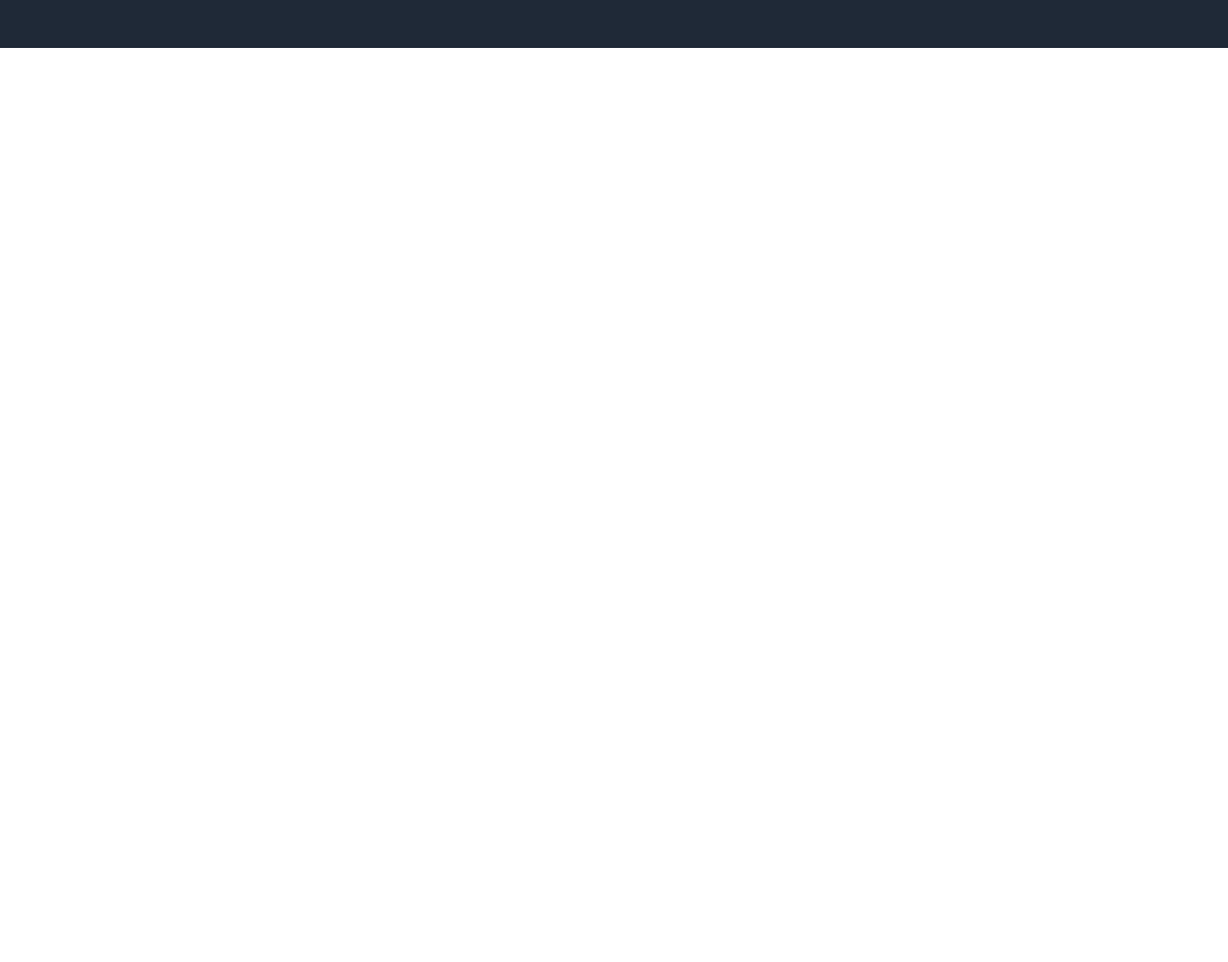
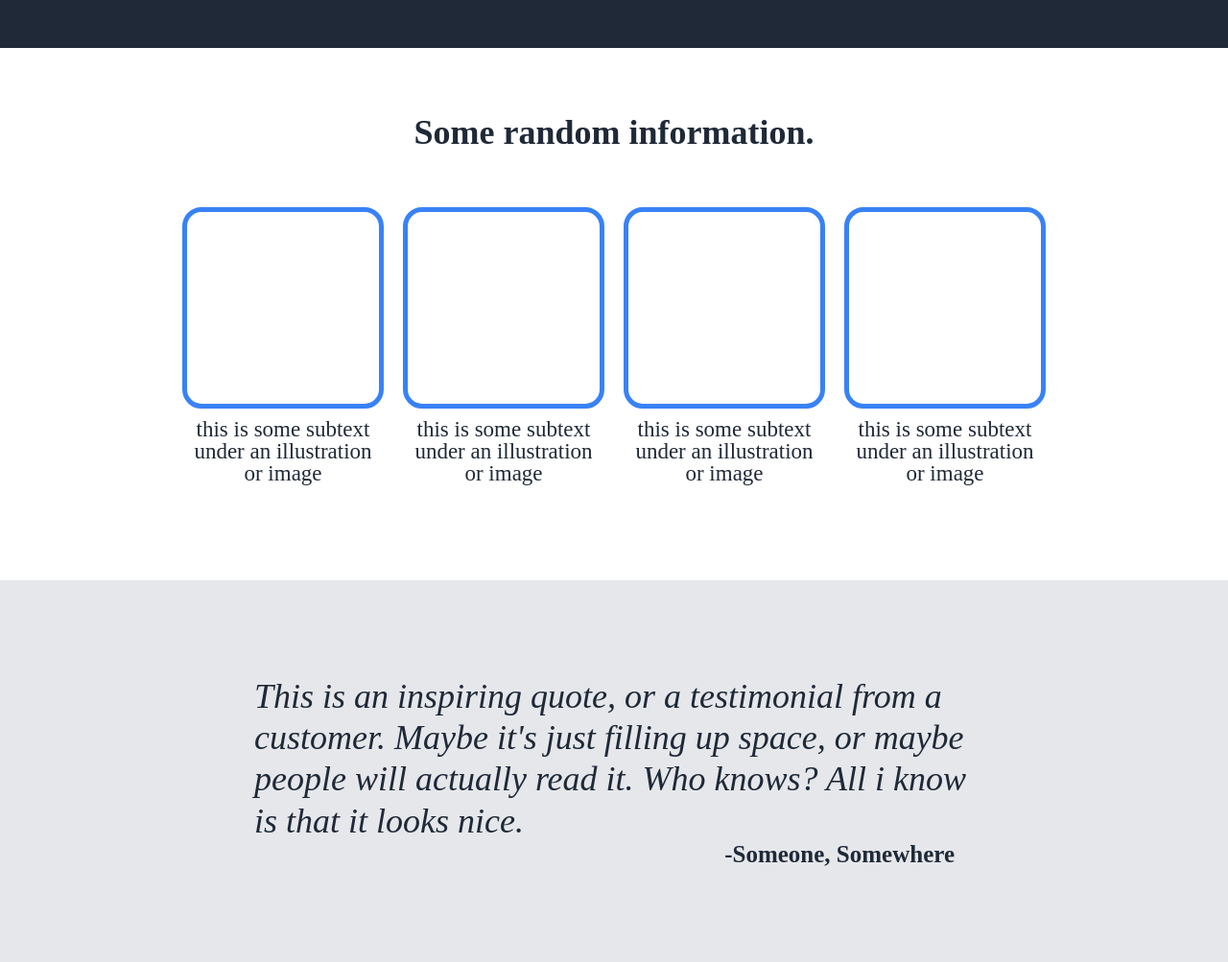
Before and after one commit to Pun244/landing-page, a plain HTML site: page index.html in a window 1280 px wide. Shown: the part 500-1503 px from the top of the page at 96% size. Before the commit the page ends 800 px from the top, so only its background shows below. Drawn offline with Linux system fonts and the light colour scheme.

Commit message:
Add info and quote section

```diff
--- a/index.css
+++ b/index.css
@@ -96,3 +96,80 @@ p {
     height: 300px;
     flex-basis: 600px;
 }
+
+.infocontainer {
+    display: flex;
+    width: 100%;
+    flex-direction: column;
+    align-items: center;
+    background-color: white;
+    padding-top: 70px;
+    padding-bottom: 100px;
+    gap: 20px;
+}
+
+.infotext {
+    font-size: 36px;
+    font-weight: bold;
+    color: #1f2937;
+}
+
+.iteminfocontainer {
+    display: flex;
+    padding-top: 40px;
+    justify-content: center;
+    width: 100%;
+    gap: 20px;
+}
+
+.info {
+    width: 210px;
+    display: flex;
+    flex-direction: column;
+    gap: 10px;
+}
+
+.emptybox {
+    border: 5px solid #3882f6;
+    border-radius: 20px;
+    height: 200px;
+    width: 200px;
+}
+
+.text {
+    font-size: 23px;
+    color: #1f2937;
+    text-align: center;
+}
+
+.quotecontainer {
+    display: flex;
+    justify-content: center;
+    width: 100%;
+    padding-top: 100px;
+    padding-bottom: 100px;
+    background-color: #e5e7eb;
+}
+
+.quoteitem {
+    display: flex;
+    flex-direction: column;
+    justify-content: center;
+    align-items: center;
+    width: 750px;
+}
+
+.quotetext {
+    font-size: 36px;
+    font-style: italic;
+    color: #1f2937;
+    line-height: 1.2em;
+}
+
+.quoteauthor {
+    align-self: flex-end;
+    font-weight: bold;
+    font-size: 25px;
+    color: #1f2937;
+    padding-right: 20px;
+}
--- a/index.html
+++ b/index.html
@@ -25,6 +25,35 @@
 
             <div class="imageplaceholder">this is a placeholder for an image</div>
         </div>
+
+            <div class="infocontainer">
+                <div class="infotext">Some random information.</div>
+                <div class="iteminfocontainer">
+                    <div class="info">
+                        <div class="emptybox"></div>
+                        <div class="text">this is some subtext under an illustration or image</div>
+                    </div>
+                    <div class="info">
+                        <div class="emptybox"></div>
+                        <div class="text">this is some subtext under an illustration or image</div>
+                    </div>
+                    <div class="info">
+                        <div class="emptybox"></div>
+                        <div class="text">this is some subtext under an illustration or image</div>
+                    </div>
+                    <div class="info">
+                        <div class="emptybox"></div>
+                        <div class="text">this is some subtext under an illustration or image</div>
+                    </div>
+                </div>
+            </div>
+
+            <div class="quotecontainer">
+                <div class="quoteitem">
+                    <div class="quotetext">This is an inspiring quote, or a testimonial from a customer. Maybe it's just filling up space, or maybe people will actually read it. Who knows? All i know is that it looks nice.</div>
+                    <div class="quoteauthor">-Someone, Somewhere</div>
+                </div>
+            </div>
     </div>
 </body>
 </html>
```
